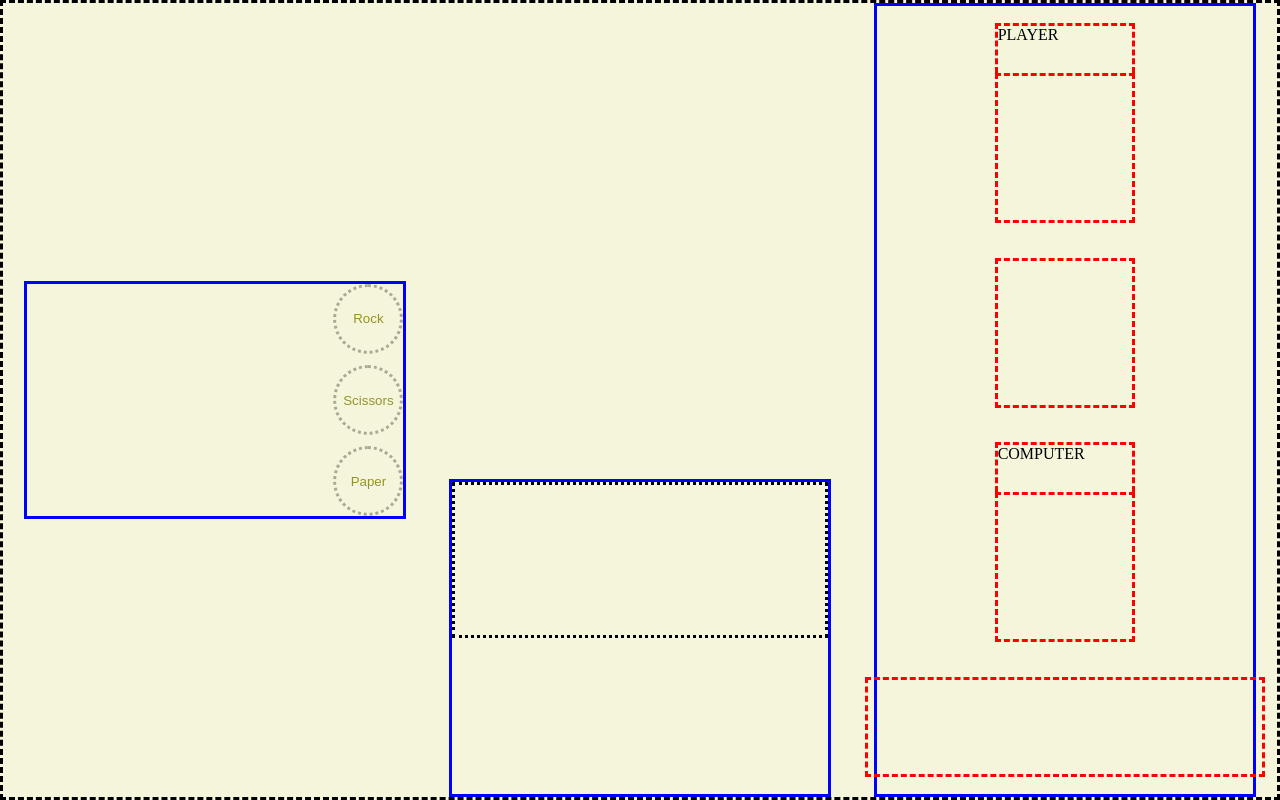
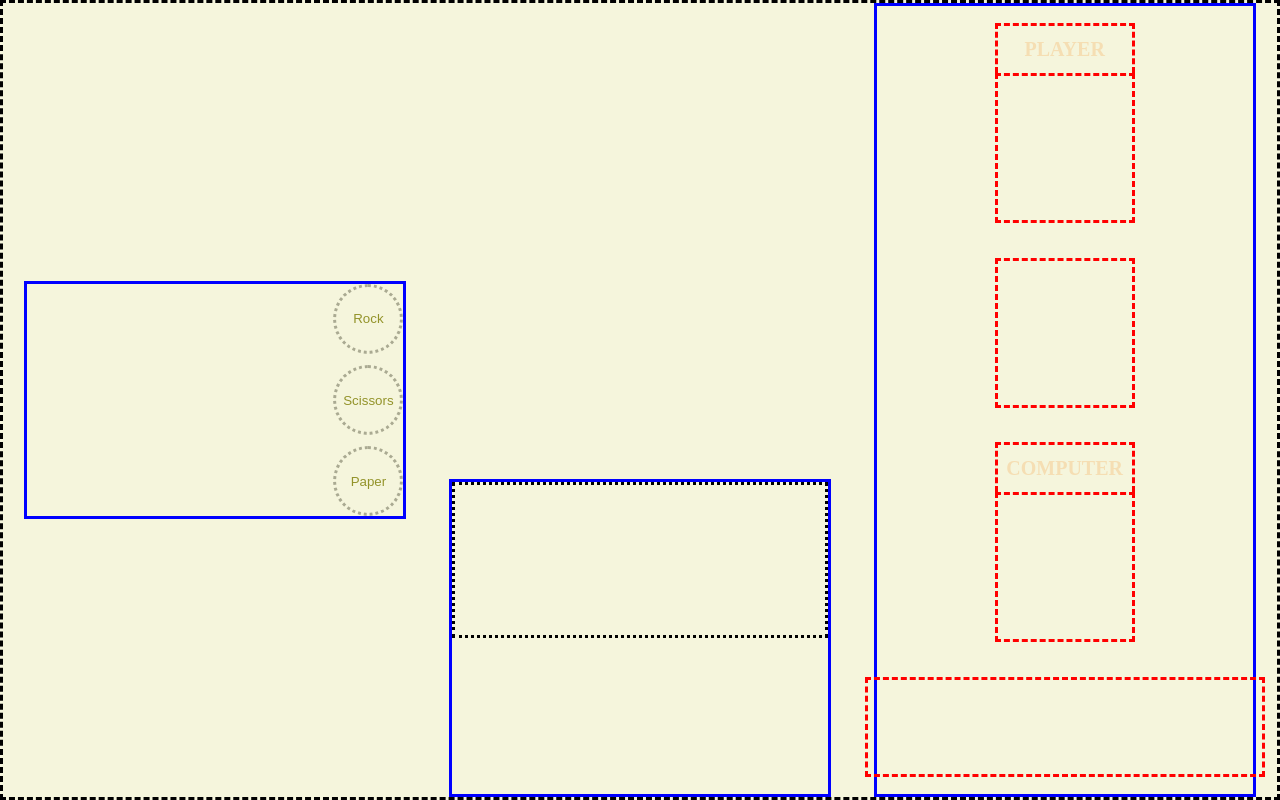
Before and after one commit to Nton23/TOP--Rock-Paper-Scissors, a plain HTML site: page index.html in a window 1280 px wide. Drawn offline with Linux system fonts and the light colour scheme.

Commit message:
Style title-container

```diff
--- a/style.css
+++ b/style.css
@@ -90,3 +90,11 @@ body {
     width: 140px;
     height: 150px;
 }
+.title-container {
+    color: wheat;
+    font-weight: bold;
+    font-size: 20px;
+    display: flex;
+    justify-content: center;
+    align-items: center;
+}
```
